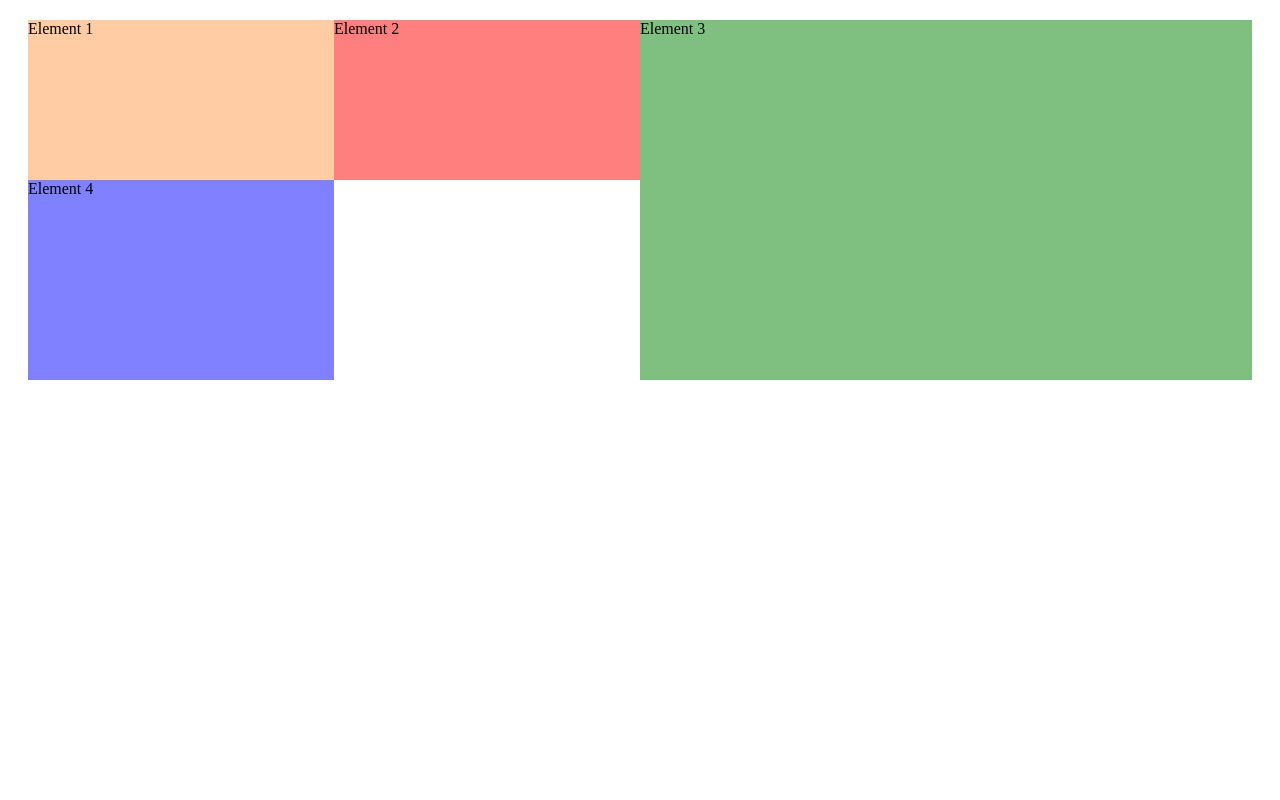
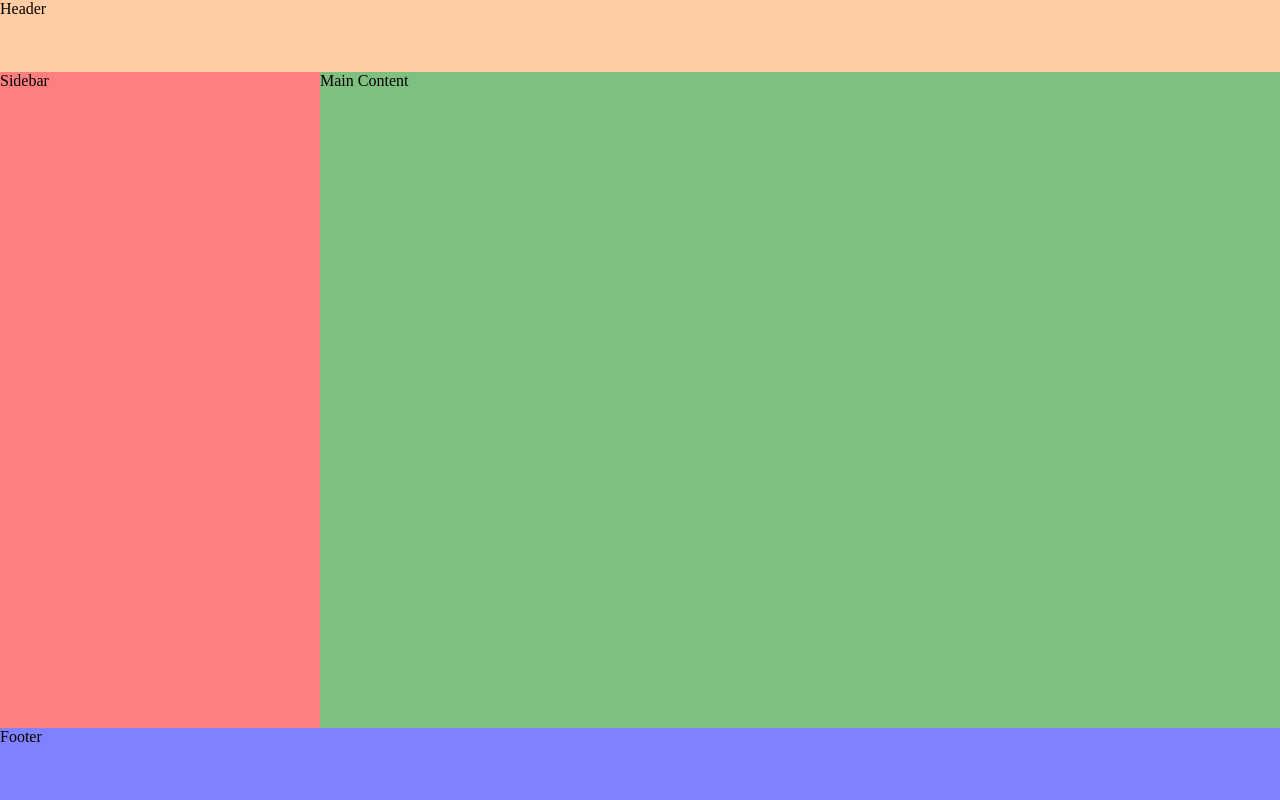
Before and after one commit to carlosmertens/grid-in-practice, a plain HTML site: page index.html in a window 1280 px wide. Drawn offline with Linux system fonts and the light colour scheme.

Commit message:
Create a website layout

```diff
--- a/index.html
+++ b/index.html
@@ -1,18 +1,16 @@
 <!DOCTYPE html>
 <html lang="en">
-<head>
-    <meta charset="UTF-8">
-    <meta name="viewport" content="width=device-width, initial-scale=1.0">
-    <meta http-equiv="X-UA-Compatible" content="ie=edge">
+  <head>
+    <meta charset="UTF-8" />
+    <meta name="viewport" content="width=device-width, initial-scale=1.0" />
+    <meta http-equiv="X-UA-Compatible" content="ie=edge" />
     <title>CSS Course</title>
-    <link rel="stylesheet" href="main.css">
-</head>
-<body>
-    <div class="container">
-        <div class="el1">Element 1</div>
-        <div class="el2">Element 2</div>
-        <div class="el3">Element 3</div>
-        <div class="el4">Element 4</div>
-    </div>
-</body>
+    <link rel="stylesheet" href="main.css" />
+  </head>
+  <body class="container">
+    <header class="el1">Header</header>
+    <main class="el2">Sidebar</main>
+    <aside class="el3">Main Content</aside>
+    <footer class="el4">Footer</footer>
+  </body>
 </html>
--- a/main.css
+++ b/main.css
@@ -1,26 +1,34 @@
+* {
+  margin: 0;
+  padding: 0;
+}
+
+html {
+  height: 100vh;
+}
+
 .container {
-  margin: 20px;
+  /* margin: 20px; */
   display: grid;
-  grid-template-columns: repeat(4, 25%);
-  grid-template-rows: 10rem minmax(10px, 200px);
+  height: 100%;
+  grid-template-columns: [col-1-start] 1fr [col-1-end col-2-start] 3fr [col-2-end];
+  grid-template-rows: 4.5rem auto 4.5rem;
 }
 
 .el1 {
   background: rgba(255, 154, 72, 0.5);
+  grid-column-start: col-1-start;
+  grid-column-end: col-2-end;
 }
 
 .el2 {
   background: rgba(255, 0, 0, 0.5);
 }
-
 .el3 {
   background: rgba(0, 128, 0, 0.5);
-  grid-column-start: 3;
-  grid-column-end: 5;
-  grid-row-start: 1;
-  grid-row-end: 3;
 }
-
 .el4 {
   background: rgba(0, 4, 255, 0.5);
+  grid-column-start: col-1-start;
+  grid-column-end: col-2-end;
 }
```
